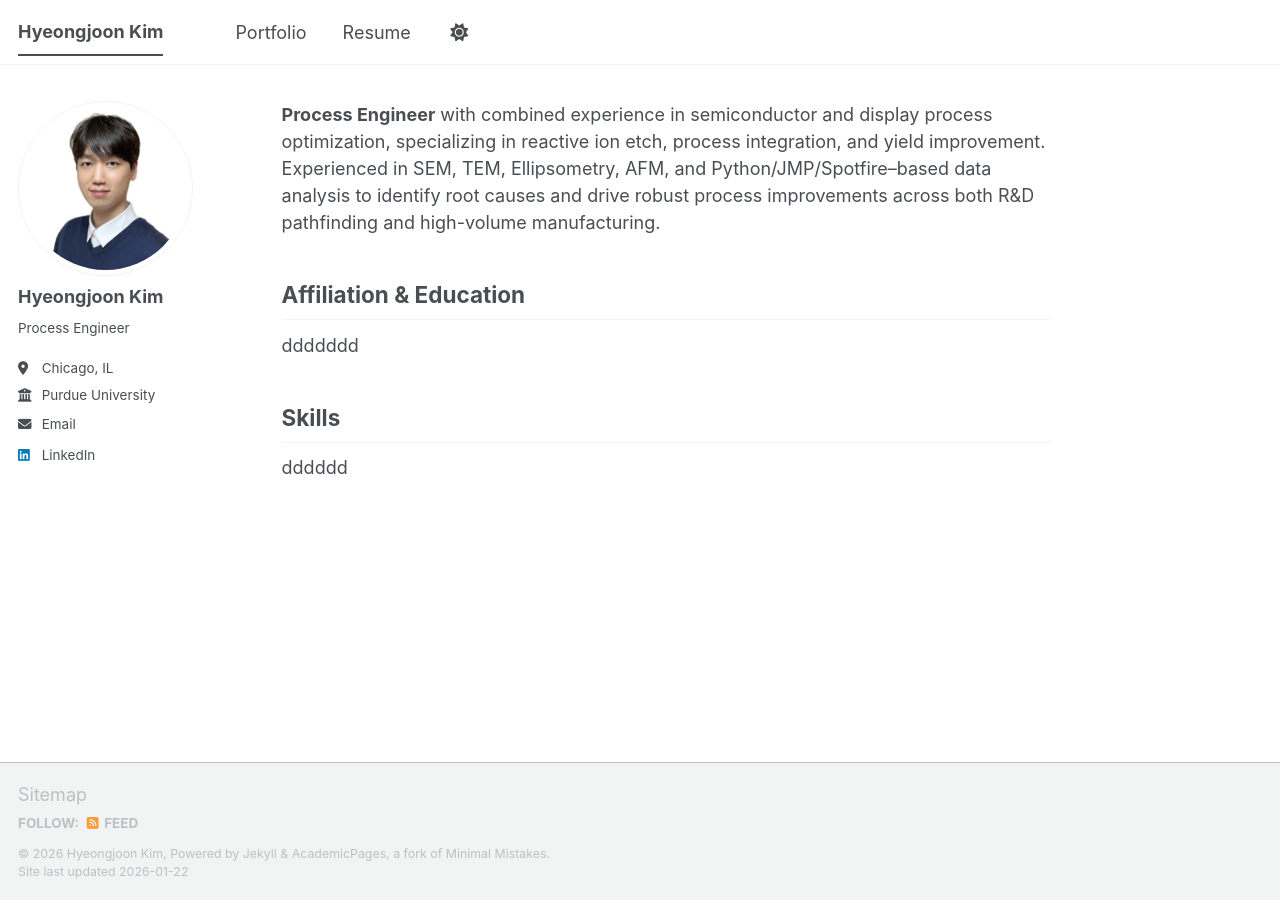
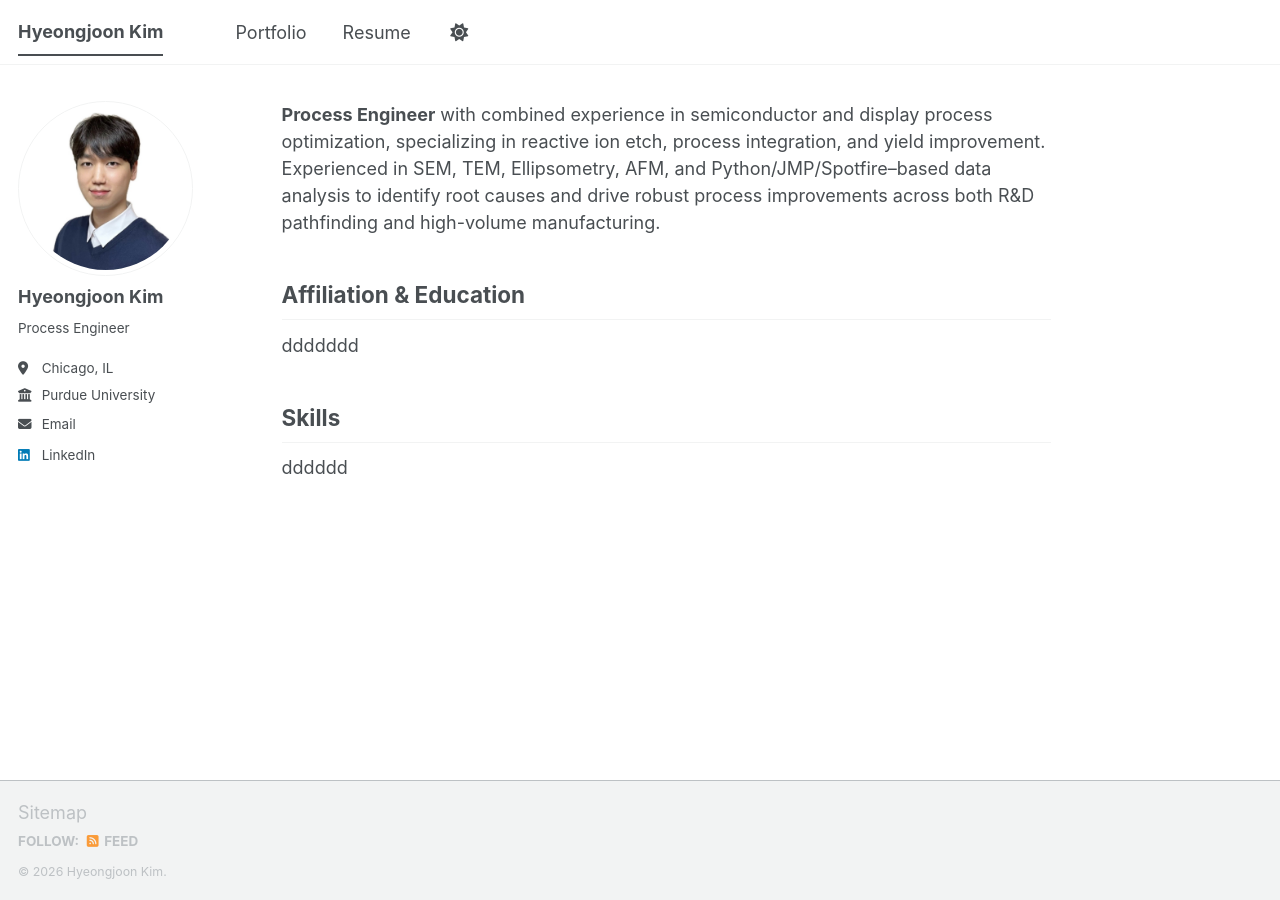
Before and after one commit to joonk1214/joonk1214.github.io, a Jekyll site: the page built from _pages/about.md, in a window 1280 px wide. Built offline with Jekyll 4.4.1, drawn with Linux system fonts in a browser that asks for light colours; a script bundle is joined from its source files by our own code; library files that are not in the unit come from our copies.

Commit message:
Update footer.html

```diff
--- a/_includes/footer.html
+++ b/_includes/footer.html
@@ -20,6 +20,5 @@
 {% endif %}
 
 <div class="page__footer-copyright">
-  &copy; {{ site.time | date: '%Y' }} {{ site.name | default: site.title }}, {{ site.data.ui-text[site.locale].powered_by | default: "Powered by" }} <a href="https://jekyllrb.com" rel="nofollow">Jekyll</a> &amp; <a href="https://github.com/academicpages/academicpages.github.io">AcademicPages</a>, a fork of <a href="https://mademistakes.com/work/minimal-mistakes-jekyll-theme/" rel="nofollow">Minimal Mistakes</a>.<br />
-  Site last updated {{ "now" | date: '%Y-%m-%d' }}
+  &copy; {{ site.time | date: '%Y' }} {{ site.name | default: site.title }}.<br />
 </div>
```
